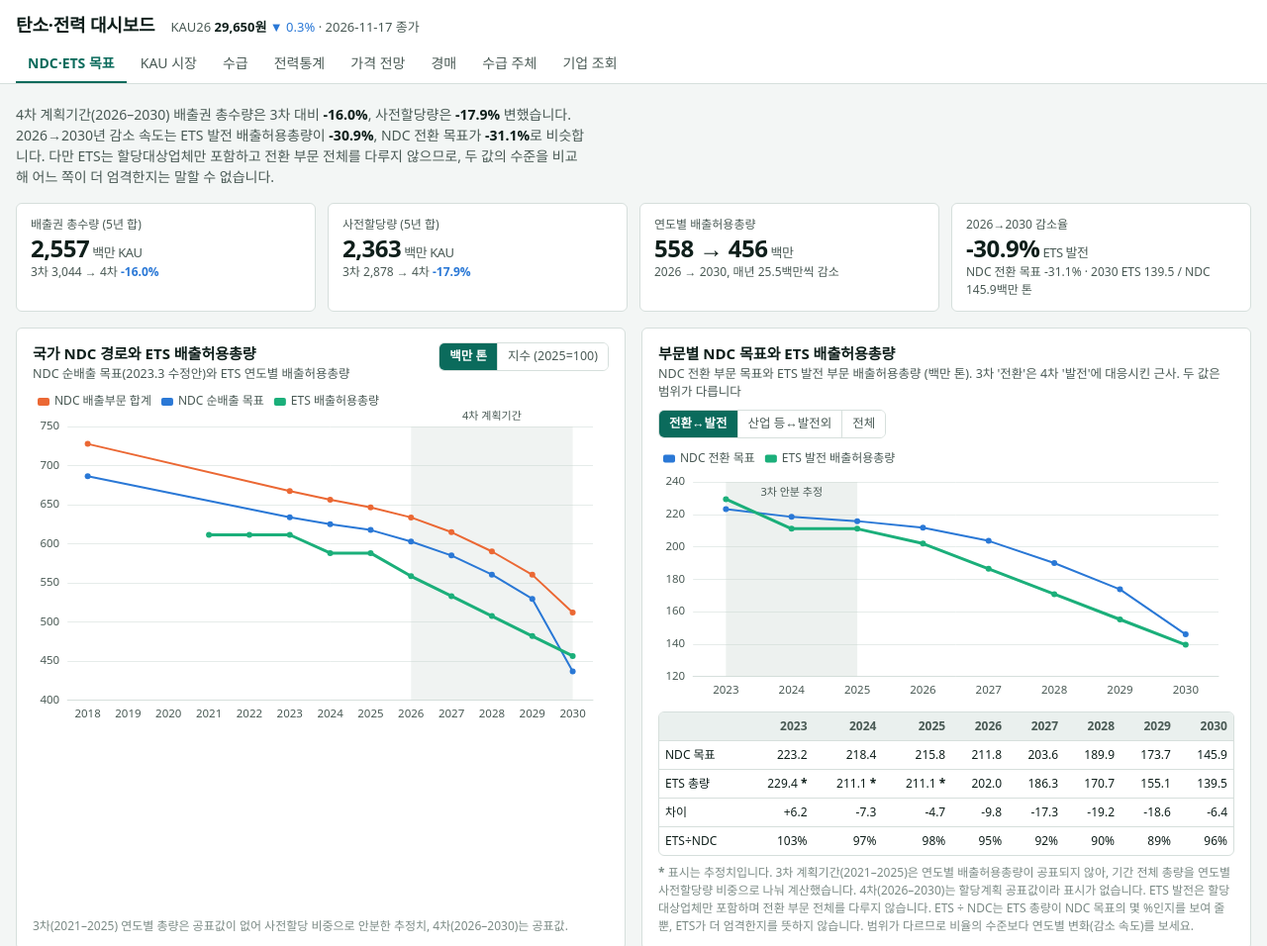
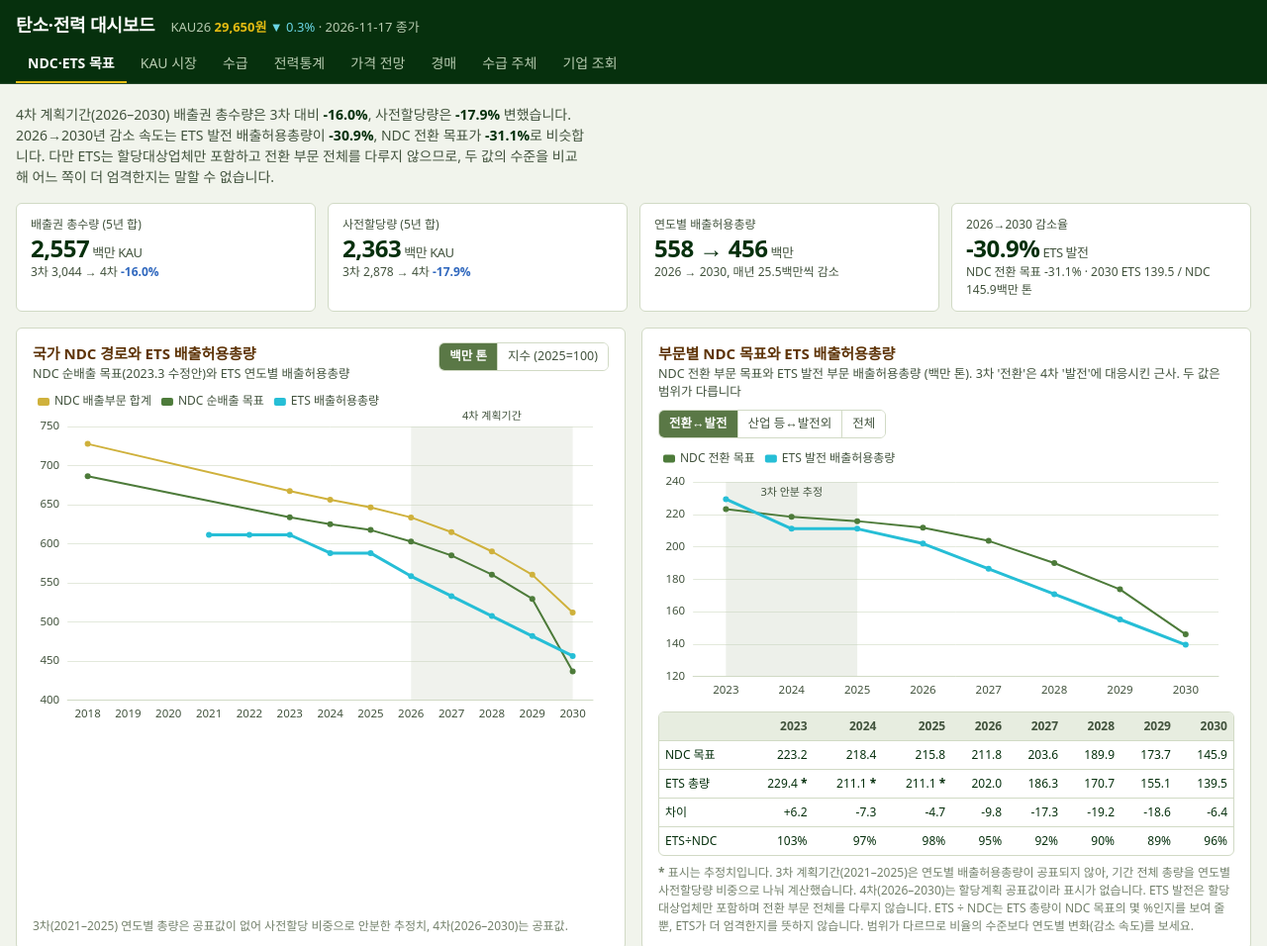
Before and after one commit to Yeseullei/carbon-dashboard, a plain HTML site: page index.html in a window 1280 px wide. Shown: the top 956 px of the page at 99% size. Drawn offline with nearby package versions, Linux system fonts and the light colour scheme; a web font is replaced by a local one.

Commit message:
Update dashboard data

```diff
--- a/index.html
+++ b/index.html
@@ -6,35 +6,40 @@
 <style>
 /* 레이아웃: 상단 고정 바(제목+탭) 아래, 탭마다 '요약 타일 → 핵심 차트 → 상세 표' 순서의 작업 화면 */
 :root{
-  --bg:#f3f6f5; --surface:#ffffff; --surface2:#eaf0ee; --line:#d6dfdc;
-  --ink:#0f1f1b; --ink2:#4a5a55; --ink3:#7b8a85; --accent:#0b6b5c; --accent-ink:#ffffff;
-  --s1:#2a78d6; --s2:#eb6834; --s3:#1baf7a; --s4:#eda100; --s5:#e87ba4; --s6:#008300; --s7:#6250d6; --s8:#e34948;
-  --good:#0ca30c; --warn:#fab219; --crit:#d03b3b; --ghost:#c4cfcb;
+  /* 팔레트: #06300D 짙은 녹색(글자, 머리띠), #5A7846 올리브(강조), #E5BC12 금색(머리띠 포인트), #6AD6E5 하늘색(머리띠 보조), #5E3408 갈색(제목).
+     차트 8색은 위 색 계열에서 명도와 채도를 조정해 색맹 시뮬레이션과 명도 대역 검증을 통과시킨 값 */
+  --bg:#f1f4ec; --surface:#ffffff; --surface2:#e7ede0; --line:#d1dac5;
+  --ink:#06300d; --ink2:#42533d; --ink3:#73806b; --accent:#5a7846; --accent-ink:#ffffff; --head:#5e3408;
+  --hdr:#06300d; --hdr-ink:#ffffff; --hdr-dim:#b7cbb0; --gold:#e5bc12; --cyan:#6ad6e5;
+  --s1:#4d7b3a; --s2:#cfb13c; --s3:#26bed6; --s4:#b64e3e; --s5:#3068be; --s6:#b46824; --s7:#823283; --s8:#cc7083;
+  --good:#0ca30c; --warn:#fab219; --crit:#d03b3b; --ghost:#c3ccb9;
   --font:"IBM Plex Sans KR","Apple SD Gothic Neo","Malgun Gothic","Noto Sans KR",system-ui,sans-serif;
 }
 @media (prefers-color-scheme: dark){ :root:not([data-theme="light"]){
-  --bg:#0e1513; --surface:#161f1c; --surface2:#1f2a27; --line:#2d3a36;
-  --ink:#eef2f0; --ink2:#b9c5c1; --ink3:#84928d; --accent:#3fc2a8; --accent-ink:#06211b;
-  --s1:#3987e5; --s2:#d95926; --s3:#199e70; --s4:#c98500; --s5:#d55181; --s6:#0ca30c; --s7:#9085e9; --s8:#e66767;
-  --ghost:#3b4a45; color-scheme:dark } }
+  --bg:#0b130d; --surface:#141f17; --surface2:#1c2a20; --line:#2a3b2e;
+  --ink:#e8efe2; --ink2:#b2bfa9; --ink3:#7f8c77; --accent:#9bbb7b; --accent-ink:#0b130d; --head:#e3c49b;
+  --s1:#547530; --s2:#a99333; --s3:#0497a7; --s4:#bf6459; --s5:#5788d3; --s6:#c0792f; --s7:#904599; --s8:#c66c84;
+  --ghost:#3a4a3d; color-scheme:dark } }
 :root[data-theme="dark"]{
-  --bg:#0e1513; --surface:#161f1c; --surface2:#1f2a27; --line:#2d3a36;
-  --ink:#eef2f0; --ink2:#b9c5c1; --ink3:#84928d; --accent:#3fc2a8; --accent-ink:#06211b;
-  --s1:#3987e5; --s2:#d95926; --s3:#199e70; --s4:#c98500; --s5:#d55181; --s6:#0ca30c; --s7:#9085e9; --s8:#e66767;
-  --ghost:#3b4a45; color-scheme:dark }
+  --bg:#0b130d; --surface:#141f17; --surface2:#1c2a20; --line:#2a3b2e;
+  --ink:#e8efe2; --ink2:#b2bfa9; --ink3:#7f8c77; --accent:#9bbb7b; --accent-ink:#0b130d; --head:#e3c49b;
+  --s1:#547530; --s2:#a99333; --s3:#0497a7; --s4:#bf6459; --s5:#5788d3; --s6:#c0792f; --s7:#904599; --s8:#c66c84;
+  --ghost:#3a4a3d; color-scheme:dark }
 *{box-sizing:border-box}
 body{background:var(--bg);color:var(--ink);font-family:var(--font);font-size:14px;line-height:1.5;font-variant-numeric:tabular-nums}
-body::before{content:"";position:fixed;inset:0 0 auto;height:env(safe-area-inset-top,0px);z-index:10;background:var(--surface)}
+body::before{content:"";position:fixed;inset:0 0 auto;height:env(safe-area-inset-top,0px);z-index:10;background:var(--hdr)}
 .wrap{max-width:1280px;margin:0 auto;padding-left:max(16px,env(safe-area-inset-left,0px));padding-right:max(16px,env(safe-area-inset-right,0px))}
-header.top{position:sticky;top:env(safe-area-inset-top,0px);z-index:9;background:var(--surface);border-bottom:1px solid var(--line)}
+header.top{position:sticky;top:env(safe-area-inset-top,0px);z-index:9;background:var(--hdr);border-bottom:1px solid rgba(255,255,255,.12)}
 .brand{display:flex;flex-wrap:wrap;align-items:baseline;gap:4px 16px;padding-block:12px 6px}
-.brand h1{font-size:18px;font-weight:700;margin:0;letter-spacing:-.01em}
-.brand .quote{color:var(--ink2);font-size:13px}
-.brand .quote b{color:var(--ink);font-weight:600}
+.brand h1{font-size:18px;font-weight:700;margin:0;letter-spacing:-.01em;color:var(--hdr-ink)}
+.brand .quote{color:var(--hdr-dim);font-size:13px}
+.brand .quote b{color:var(--gold);font-weight:600}
+.brand .quote .up{color:#ff9d8c} .brand .quote .dn{color:var(--cyan)}
 nav.tabs{display:flex;gap:2px;overflow-x:auto;scrollbar-width:none}
-nav.tabs a{flex:none;padding:8px 12px;color:var(--ink2);text-decoration:none;font-weight:500;border-bottom:2px solid transparent;white-space:nowrap}
-nav.tabs a:hover{color:var(--ink)}
-nav.tabs a[aria-current="page"]{color:var(--accent);border-color:var(--accent);font-weight:600}
+nav.tabs a{flex:none;padding:8px 12px;color:var(--hdr-dim);text-decoration:none;font-weight:500;border-bottom:2px solid transparent;white-space:nowrap}
+nav.tabs a:hover{color:#fff}
+header.top a:focus-visible{outline-color:var(--gold)}
+nav.tabs a[aria-current="page"]{color:#fff;border-color:var(--gold);font-weight:600}
 a:focus-visible,button:focus-visible,input:focus-visible,select:focus-visible{outline:2px solid var(--accent);outline-offset:2px}
 main{padding-block:20px 48px;display:flex;flex-direction:column;gap:16px}
 section.view{display:flex;flex-direction:column;gap:16px}
@@ -46,12 +51,12 @@ section.view{display:flex;flex-direction:column;gap:16px}
 .tile .v{font-size:24px;font-weight:600;letter-spacing:-.02em;line-height:1.25}
 .tile .v small{font-size:13px;font-weight:500;color:var(--ink2);margin-left:3px}
 .tile .d{font-size:12px;color:var(--ink2)}
-.up{color:var(--crit)} .dn{color:var(--s1)}
+.up{color:var(--crit)} .dn{color:var(--s5)}
 .grid2{display:grid;grid-template-columns:repeat(2,minmax(0,1fr));gap:16px}
 .grid32{display:grid;grid-template-columns:minmax(0,340px) minmax(0,1fr);gap:16px;align-items:start}
 @media (max-width:860px){.grid2,.grid32{grid-template-columns:minmax(0,1fr)}}
 .panel{background:var(--surface);border:1px solid var(--line);border-radius:6px;padding:14px 16px;min-width:0;display:flex;flex-direction:column;gap:8px}
-.panel h2{font-size:15px;font-weight:600;margin:0;text-wrap:balance}
+.panel h2{font-size:15px;font-weight:600;margin:0;text-wrap:balance;color:var(--head)}
 .panel .sub{font-size:12.5px;color:var(--ink2);margin:0}
 .phead{display:flex;flex-wrap:wrap;justify-content:space-between;align-items:flex-start;gap:8px}
 .chart{width:100%;height:340px}
@@ -76,7 +81,7 @@ tbody tr.click{cursor:pointer} tbody tr.click:hover{background:var(--surface2)}
 tbody tr.sel td{background:var(--surface2);font-weight:600}
 tr.sum td{font-weight:600;background:var(--surface2)}
 .pill{display:inline-block;font-size:11.5px;font-weight:600;padding:1px 8px;border-radius:999px;border:1px solid var(--line);color:var(--ink2)}
-.pill.short{border-color:var(--crit);color:var(--crit)} .pill.long{border-color:var(--s1);color:var(--s1)}
+.pill.short{border-color:var(--crit);color:var(--crit)} .pill.long{border-color:var(--s5);color:var(--s5)}
 .pill.warn{border-color:var(--warn);color:var(--ink)}
 .note{font-size:12px;color:var(--ink3);margin:0}
 .sl{display:flex;flex-direction:column;gap:2px}
@@ -91,7 +96,7 @@ input[type=range]{width:100%;accent-color:var(--accent)}
 .cohead{display:flex;flex-wrap:wrap;gap:6px 12px;align-items:baseline}
 .cohead h2{font-size:20px;margin:0}
 .compact th,.compact td{padding:5px 6px;font-size:12px}
-.sechead{font-size:16px;margin:12px 0 0;font-weight:600}
+.sechead{font-size:16px;margin:12px 0 0;font-weight:600;color:var(--head)}
 .method h3{font-size:14px;margin:10px 0 0}
 .method p,.method li{max-width:78ch;margin:0;color:var(--ink2)}
 .method ul,.method ol{margin:0;padding-left:20px;display:flex;flex-direction:column;gap:4px}
```
